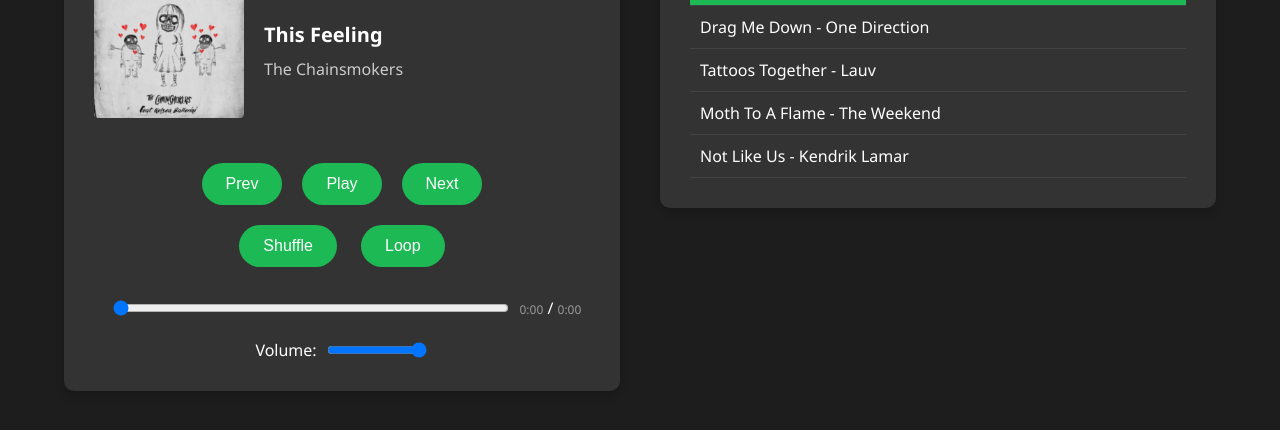
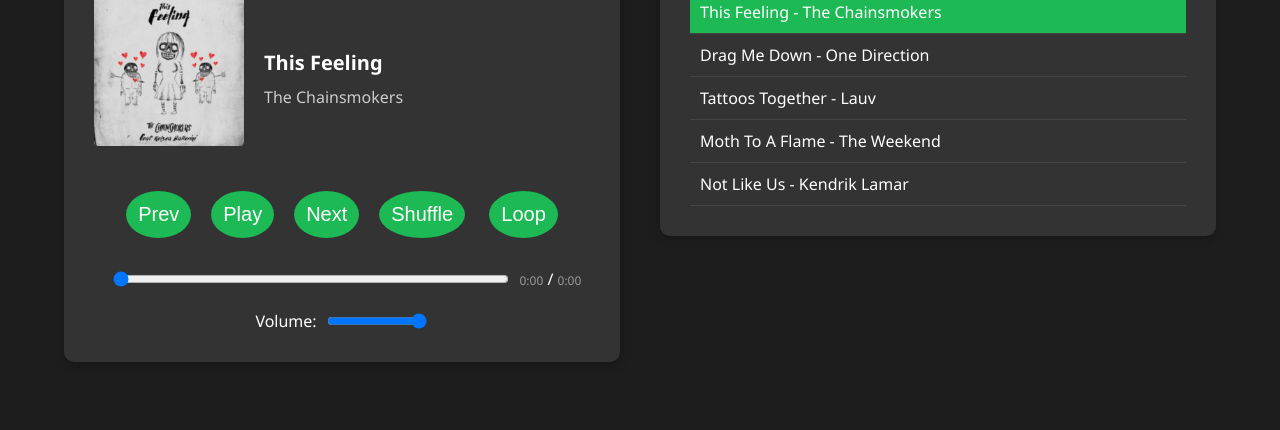
Before and after one commit to manish-2412/Spotify-Clone, a plain HTML site: page index.html in a window 1280 px wide. Shown: the part 270-700 px from the top of the page. Drawn offline with Linux system fonts and the light colour scheme.

Commit message:
Update styles.css

```diff
--- a/styles.css
+++ b/styles.css
@@ -14,7 +14,7 @@ body {
     justify-content: space-between;
     align-items: flex-start;
     width: 90%;
-    max-width: 1200px; /* Adjust as needed */
+    max-width: 1200px;
     margin: 50px auto;
 }
 
@@ -24,7 +24,7 @@ body {
     padding: 30px;
     box-shadow: 0 4px 8px rgba(0, 0, 0, 0.2);
     border-radius: 10px;
-    margin-right: 20px; /* Increased gap */
+    margin-right: 20px;
 }
 
 .player-info {
@@ -78,26 +78,30 @@ body {
 
 .controls {
     display: flex;
-    flex-wrap: wrap; /* Allow items to wrap to the next line */
-    justify-content: center; /* Center align items horizontally */
+    flex-wrap: wrap;
+    justify-content: center;
     align-items: center;
     margin-bottom: 20px;
 }
 
 .control-btn {
-    padding: 12px 24px;
-    font-size: 16px;
+    padding: 12px;
+    font-size: 20px;
     cursor: pointer;
     border: none;
     background-color: #1db954;
     color: #fff;
-    border-radius: 50px; /* Makes the button round */
-    margin: 10px; /* Increased margin for spacing */
+    border-radius: 50%;
+    margin: 10px;
     transition: background-color 0.3s ease;
 }
 
 .control-btn:hover {
     background-color: #0e8d4f;
+}
+
+.control-btn i {
+    vertical-align: middle;
 }
 
 .progress-bar-container {
@@ -139,7 +143,7 @@ body {
     padding: 30px;
     box-shadow: 0 4px 8px rgba(0, 0, 0, 0.2);
     border-radius: 10px;
-    margin-left: 20px; /* Increased gap */
+    margin-left: 20px;
 }
 
 .playlist h2 {
@@ -153,7 +157,7 @@ body {
     list-style: none;
     padding: 0;
     margin: 0;
-    max-height: 400px; /* Adjust as needed */
+    max-height: 400px;
     overflow-y: auto;
 }
 
```
